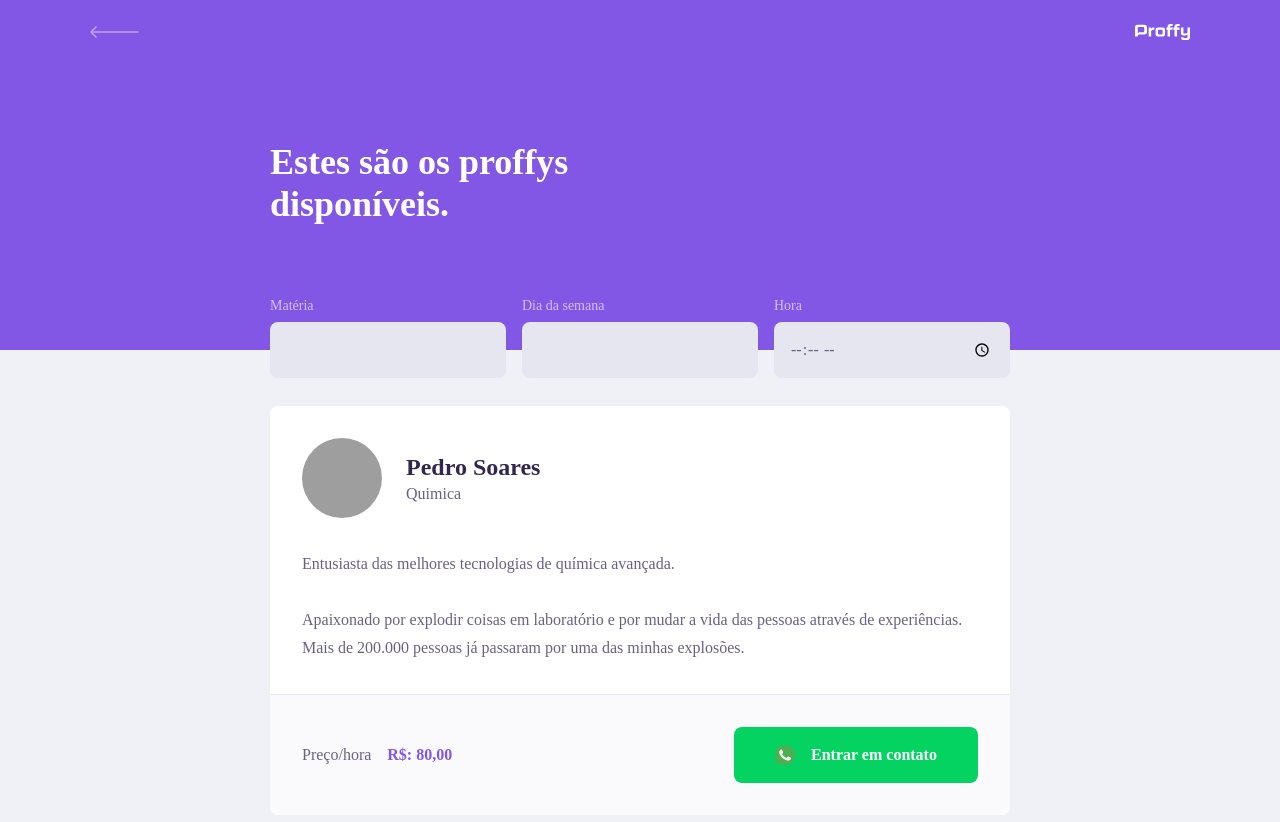
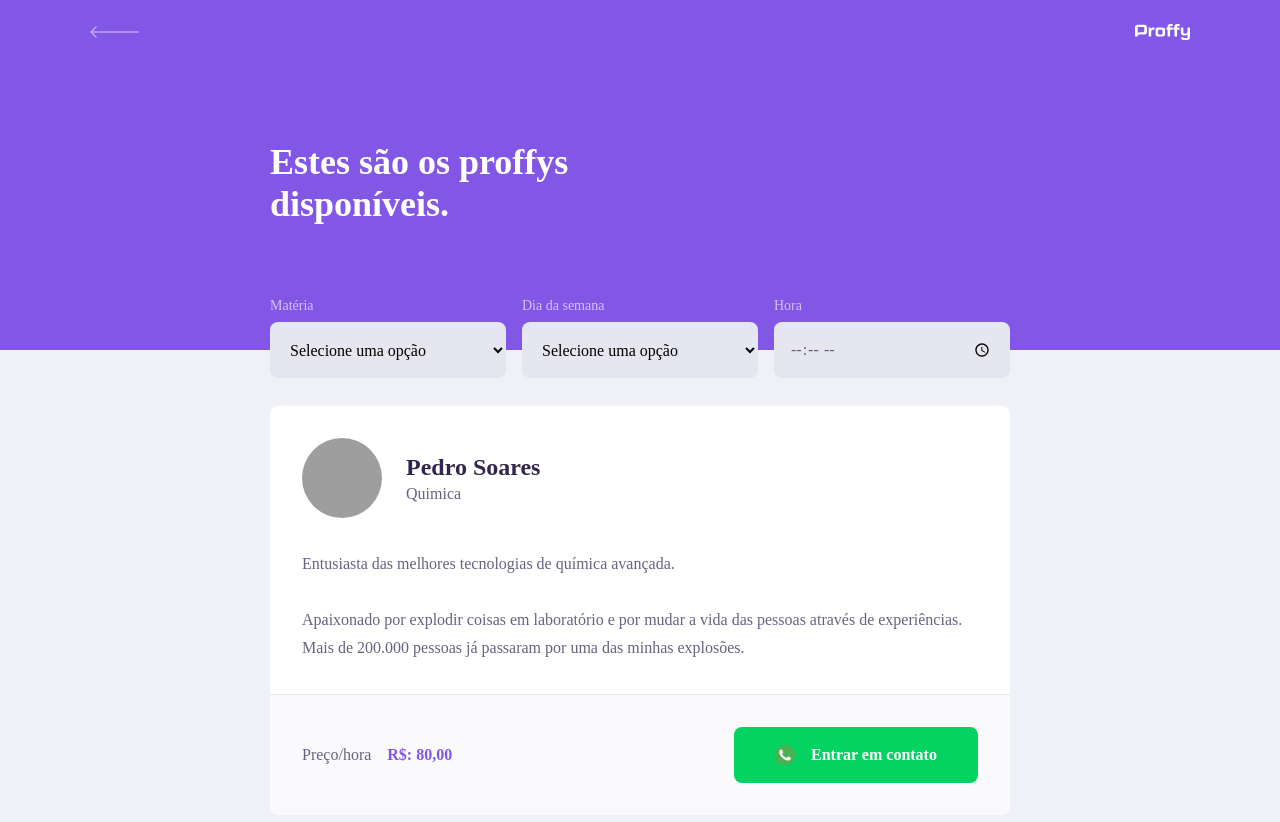
Before and after one commit to pedropsoares/proffy_frontent, a React (Create React App) app: page /study in a window 1280 px wide. Shown: the top 822 px of the page. Built offline with nearby package versions, Linux system fonts and the light colour scheme; grey boxes are pictures that could not be loaded; the HTML template or start-up script is replaced by a standard one.

Commit message:
component (select) implemented

```diff
--- /dev/null
+++ b/src/components/Select/index.tsx
@@ -0,0 +1,31 @@
+import React, { SelectHTMLAttributes } from 'react';
+
+import './style.css';
+
+interface SelectProps extends SelectHTMLAttributes<HTMLSelectElement> {
+  name: string;
+  label: string;
+  options: Array<{
+    value: string;
+    label: string;
+  }>
+}
+
+const Select: React.FC<SelectProps> = ({
+  name, label, options, ...rest
+}) => {
+  return (
+    <div className="select-block">
+      <label htmlFor={name}>{label}</label>
+      <select id={name} {...rest}>
+        <option value="" disabled selected hidden>Selecione uma opção</option>
+
+        {options.map(option => {
+          return <option key={option.value} value={option.value}>{option.label}</option>;
+        })}
+      </select>
+    </div>
+  );
+};
+
+export default Select;
--- /dev/null
+++ b/src/components/Select/style.css
@@ -0,0 +1,33 @@
+.select-block{
+  position: relative;
+}
+
+.select-block + .select-block{
+  margin-top: 1.4rem;
+}
+
+.select-block label {
+  font-size: 1.4rem;
+}
+.select-block select {
+  width: 100%;
+  height: 5.6rem;
+  margin-top: 0.8rem;
+  border-radius: 0.8rem;
+  background-color: var(--color-line-in-white);
+  border: 1px solid var(--color-line-backgroud);
+  outline: 0;
+  padding: 0 1.6rem;
+  font: 1.6rem Archivo;
+}
+.select-block:focus-within::after {
+  width: calc(100% - 3.2rem);
+  height: 2px;
+  content: '';
+  background: var(--color-primary-light);
+  position: absolute;
+  left: 1.6rem;
+  right: 1.6rem;
+  bottom: 0;
+  transition: opacity 0.2s;
+}
--- a/src/pages/TeacherForm/index.tsx
+++ b/src/pages/TeacherForm/index.tsx
@@ -3,6 +3,7 @@
 import PageHearder from '../../components/PagaHeader';
 import Input from '../../components/Input';
 import Textarea from '../../components/Textarea';
+import Select from '../../components/Select/index';
 
 import warningIcon from '../../assets/images/icons/warning.svg';
 
@@ -28,7 +29,20 @@
 
         <fieldset>
           <legend>Sobre a aula</legend>
-          <Input name="subject" label="Matéria" />
+
+          <Select
+            name="subject"
+            label="Matéria"
+            options={[
+              { value: 'Artes', label: 'Artes' },
+              { value: 'Biologia', label: 'Biologia' },
+              { value: 'Matematica', label: 'Matematica' },
+              { value: 'Fisica', label: 'Fisica' },
+              { value: 'Quimica', label: 'Quimica' },
+              { value: 'Educação Fisica', label: 'Educação Fisica' },
+            ]}
+          />
+
           <Input name="cost" label="Custo da hora-aula" />
 
         </fieldset>
--- a/src/pages/TeacherForm/style.css
+++ b/src/pages/TeacherForm/style.css
@@ -39,6 +39,10 @@
 }
 
 #page-teacher-form main fieldset .input-block + .textarea-block {
+  margin-top: 2.4rem;
+}
+
+#page-teacher-form main fieldset .select-block + .input-block {
   margin-top: 2.4rem;
 }
 
--- a/src/pages/TeacherList/index.tsx
+++ b/src/pages/TeacherList/index.tsx
@@ -1,18 +1,42 @@
 import React from 'react';
 
 import PageHearder from '../../components/PagaHeader';
+import CardTeacher from '../../components/CardTeacher';
+import Input from '../../components/Input';
+import Select from '../../components/Select/index';
 
 import './style.css';
-import CardTeacher from '../../components/CardTeacher';
-import Input from '../../components/Input';
 
 const TeacherForm: React.FC = () => {
   return (
     <div id="page-teacher-list" className="container">
       <PageHearder title="Estes são os proffys disponíveis.">
         <form id="search-teachers">
-          <Input name="subject" label="Matéria" />
-          <Input name="week_day" label="Dia da semana" />
+          <Select
+            name="subject"
+            label="Matéria"
+            options={[
+              { value: 'Artes', label: 'Artes' },
+              { value: 'Biologia', label: 'Biologia' },
+              { value: 'Matematica', label: 'Matematica' },
+              { value: 'Fisica', label: 'Fisica' },
+              { value: 'Quimica', label: 'Quimica' },
+              { value: 'Educação Fisica', label: 'Educação Fisica' },
+            ]}
+          />
+          <Select
+            name="week_day"
+            label="Dia da semana"
+            options={[
+              { value: '0', label: 'Domingo' },
+              { value: '1', label: 'Segunda' },
+              { value: '2', label: 'Terça' },
+              { value: '3', label: 'Quarta' },
+              { value: '4', label: 'Quinta' },
+              { value: '5', label: 'Sexta' },
+              { value: '6', label: 'Sabado' },
+            ]}
+          />
           <Input type="time" name="time" label="Hora" />
 
         </form>
--- a/src/pages/TeacherList/style.css
+++ b/src/pages/TeacherList/style.css
@@ -29,8 +29,9 @@
     bottom: -28px;
   }
 
-  #search-teachers .input-block + .input-block{
-  margin-top: 0;
+  #search-teachers .input-block + .input-block,
+  #search-teachers .select-block + .select-block {
+    margin-top: 0 !important;
   }
 
   #page-teacher-list main {
```
Also changed, not shown: .eslintrc.json.
